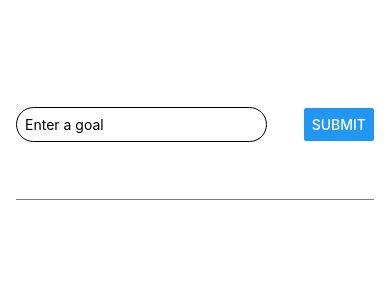
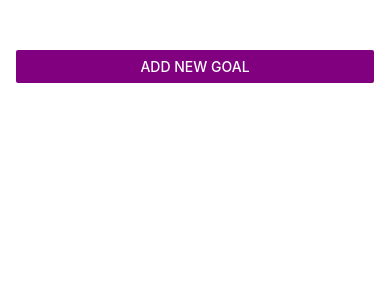
Before and after one commit to luccahuguet/rn-course-app, a React Native app: screen / in a window 390 px wide. Shown: the top 300 px of the page. Built offline with nearby package versions, Linux system fonts and the light colour scheme.

Commit message:
modal is now implemented

```diff
--- a/App.js
+++ b/App.js
@@ -1,32 +1,63 @@
 import { useState } from "react";
-import { Button, StyleSheet, View, TextInput, FlatList } from "react-native";
+import { Button, StyleSheet, View, FlatList } from "react-native";
 import GoalItem from "./components/GoalItem";
 import GoalInput from "./components/GoalInput";
 
 export default function App() {
   const [courseGoals, setCourseGoals] = useState([]);
+  const [modalIsVisible, setModalIsVisible] = useState(false);
+
+  function startAddGoalHandler() {
+    setModalIsVisible(true);
+  }
+
+  function endAddGoalHandler() {
+    setModalIsVisible(false);
+  }
 
   function addGoalHandler(enteredGoalText) {
     setCourseGoals((currentCourseGoals) => [
       ...currentCourseGoals,
       { key: Math.random().toString(), text: enteredGoalText },
     ]);
+    endAddGoalHandler();
+  }
+
+  function deleteGoalHandler(id) {
+    setCourseGoals((currentCourseGoals) =>
+      currentCourseGoals.filter((goal) => goal.key !== id),
+    );
   }
 
   return (
     <View style={styles.container}>
-      <GoalInput onAddGoal={addGoalHandler} />
+      <Button
+        title="Add New Goal"
+        color="purple"
+        onPress={() => startAddGoalHandler(true)}
+      />
+      <GoalInput
+        visible={modalIsVisible}
+        onAddGoal={addGoalHandler}
+        onCancel={() => endAddGoalHandler()}
+      />
       <View style={styles.goalsContainer}>
         <FlatList
           data={courseGoals}
           renderItem={(itemData) => {
-            return <GoalItem text={itemData.item.text} />;
+            return (
+              <GoalItem
+                text={itemData.item.text}
+                onDeleteItem={() => deleteGoalHandler(itemData.item.key)}
+              />
+            );
           }}
         ></FlatList>
       </View>
     </View>
   );
 }
+
 const styles = StyleSheet.create({
   container: {
     flex: 1,
--- a/components/GoalInput.js
+++ b/components/GoalInput.js
@@ -1,6 +1,6 @@
 import { useState } from "react";
 import React from "react";
-import { View, StyleSheet, Button, TextInput } from "react-native";
+import { View, StyleSheet, Button, TextInput, Modal } from "react-native";
 
 function GoalInput(props) {
   const [enteredGoalText, setEnteredGoalText] = useState("");
@@ -15,6 +15,7 @@ function GoalInput(props) {
   }
 
   return (
+    <Modal animationType="slide" visible={props.visible}>
       <View style={styles.inputContainer}>
         <TextInput
           style={styles.textInput}
@@ -22,16 +23,23 @@ function GoalInput(props) {
           onChangeText={goalInputHandler}
           value={enteredGoalText}
         />
+        <View style={styles.buttonContainer}>
+          <View style={styles.button}>
             <Button title="Submit" onPress={addGoalHandler} />
           </View>
+          <View style={styles.button}>
+            <Button title="Cancel" onPress={props.onCancel} />
+          </View>
+        </View>
+      </View>
+    </Modal>
   );
 }
 
 const styles = StyleSheet.create({
   inputContainer: {
     flex: 1,
-    flexDirection: "row",
-    justifyContent: "space-between",
+    justifyContent: "center",
     alignItems: "center",
     marginBottom: 24, // Corrected property name
     borderBottomWidth: 1,
@@ -41,9 +49,17 @@ const styles = StyleSheet.create({
     borderWidth: 1,
     borderColor: "black",
     padding: 8,
-    marginRight: 8,
     width: "70%",
     borderRadius: 100,
+  },
+  buttonContainer: {
+    flexDirection: "row",
+    marginTop: 16,
+  },
+  button: {
+    width: 100,
+    borderRadius: 100,
+    marginHorizontal: 8,
   },
 });
 
--- a/components/GoalItem.js
+++ b/components/GoalItem.js
@@ -1,11 +1,16 @@
 import React from "react";
-import { View, Text, StyleSheet } from "react-native";
+import { View, Text, StyleSheet, Pressable } from "react-native";
 
 function GoalItem(props) {
   return (
-    <View style={styles.goalItem}>
-      <Text style={styles.goalText}>{props.text}</Text>
-    </View>
+    <Pressable
+      onPress={props.onDeleteItem}
+      style={({ pressed }) => pressed && styles.pressedItem}
+    >
+      <View style={styles.goalItem}>
+        <Text style={styles.goalText}>{props.text}</Text>
+      </View>
+    </Pressable>
   );
 }
 
@@ -17,6 +22,9 @@ const styles = StyleSheet.create({
     backgroundColor: "purple",
     borderRadius: 100,
   },
+  pressedItem: {
+    opacity: 0.5,
+  },
   goalText: {
     color: "white",
   },
```
Lines whose indentation alone changed are shown as unchanged.
